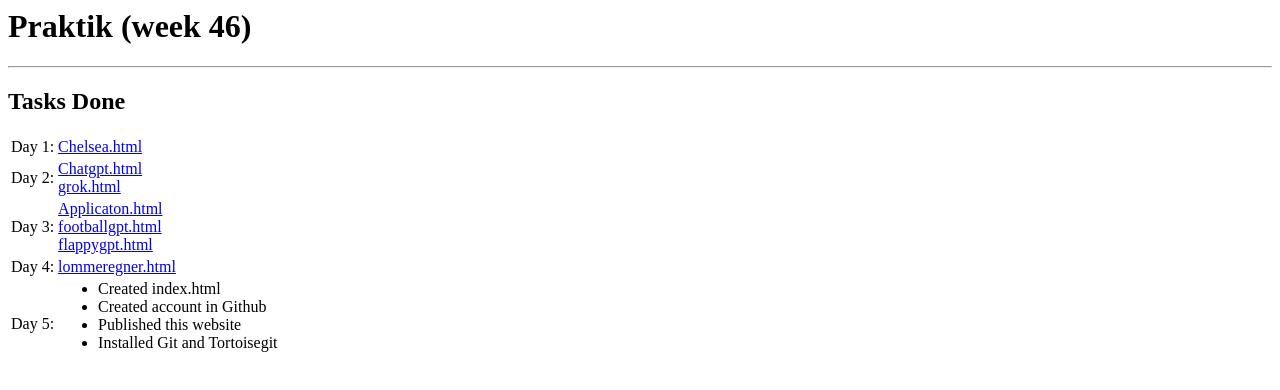
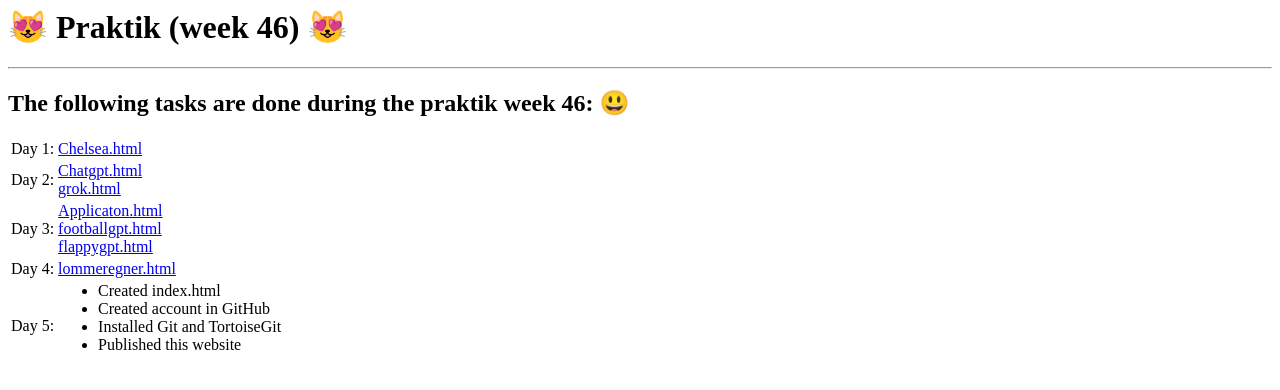
Before and after one commit to reyanshbhatta-bit/PraktikUger46, a plain HTML site: page index.html in a window 1280 px wide. Drawn offline with Linux system fonts and the light colour scheme.

Commit message:
Text fixed

```diff
--- a/index.html
+++ b/index.html
@@ -8,9 +8,9 @@
 </head>
 
 <body>
-    <h1>Praktik (week 46)</h1>
+    <h1>😻 Praktik (week 46) 😻</h1>
     <hr>
-    <h2>Tasks Done</h2>
+    <h2>The following tasks are done during the praktik week 46: 😃</h2>
     <table>
         <tr>
             <td>Day 1:</td>
@@ -47,14 +47,12 @@
             <td>
                 <ul>
                     <li>Created index.html</li>
-                    <li>Created account in Github</li>
+                    <li>Created account in GitHub</li>
+                    <li>Installed Git and TortoiseGit</li>
                     <li>Published this website</li>
-                    <li>Installed Git and Tortoisegit</li>
                 </ul>
             </td>
-
         </tr>
     </table>
 </body>
-
 </html>
```
